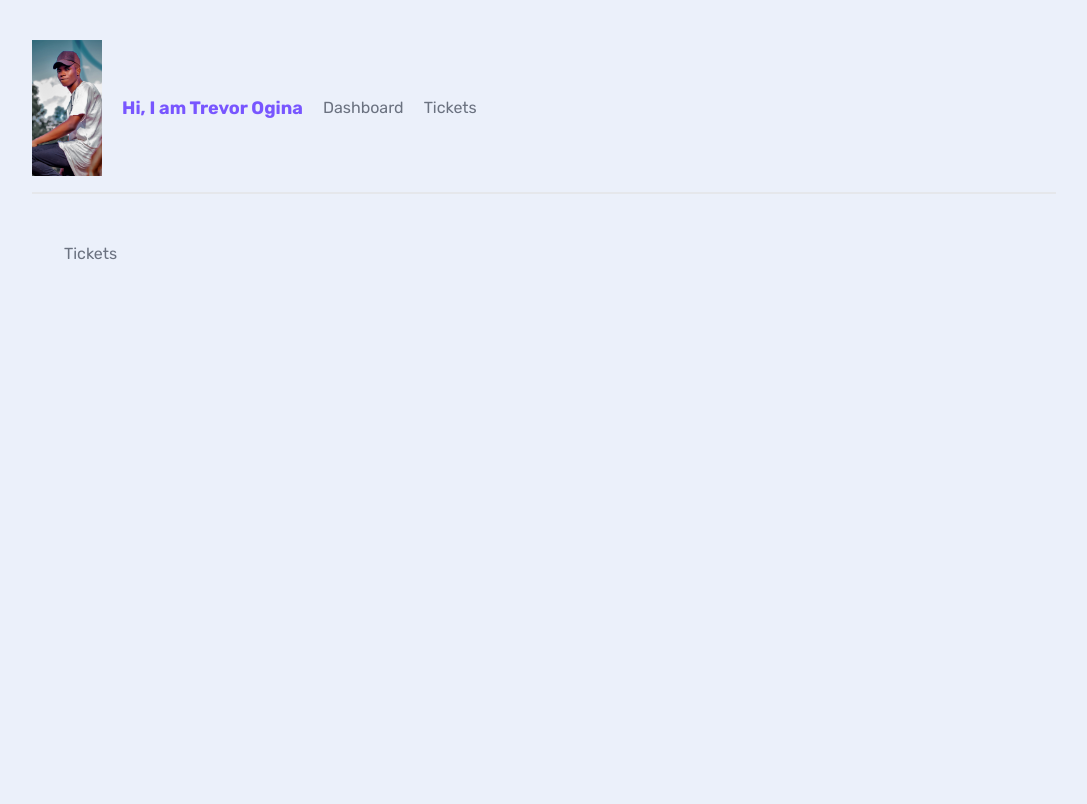
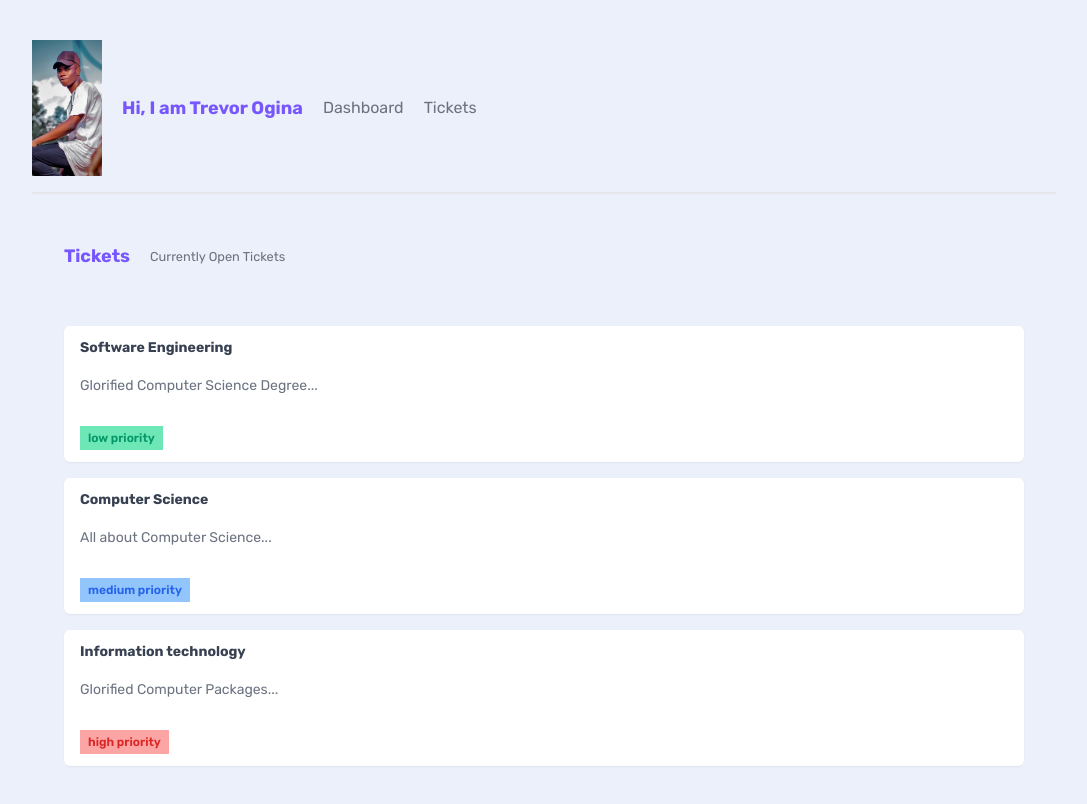
Before and after one commit to Trevor-crypto243/NEXT-JS, a Next.js app: page /tickets in a window 1280 px wide. Shown: the top 804 px of the page, without its empty margins (96-1183 px from the left). Built offline with nearby package versions, Linux system fonts and the light colour scheme; data requests are answered from the project's data file.

Commit message:
Fetch requests

```diff
--- /dev/null
+++ b/app/tickets/TicketList.jsx
@@ -0,0 +1,31 @@
+async function getTickets(){
+    const response = await fetch('http://localhost:4000/tickets',{
+        next:{
+            revalidate: 30 //seconds 0 - to never cache
+        }
+    })
+
+    return response.json()
+}
+
+
+export default async function TicketList(){
+    const tickets = await getTickets()
+    return(
+        <div>
+
+            {tickets.map((ticket)=>(
+               <div key={ticket.id} className="card my-5">
+                    <h3>{ticket.title}</h3>
+                    <p>{ticket.body.slice(0,200)}...</p>
+                    <div className={`pill ${ticket.priority}`}>
+                        {ticket.priority} priority
+                    </div>
+               </div>
+            ))}
+            {tickets.length === 0 && (
+                <p>There are no open tickets,  </p>
+            )}
+        </div>
+    )
+}
--- a/app/tickets/page.jsx
+++ b/app/tickets/page.jsx
@@ -1,7 +1,12 @@
+import TicketList from "./TicketList";
 export default function Tickets(){
     return(
         <main>
-        <div>Tickets</div>
+            <nav>
+                <h2>Tickets</h2>
+                <p><small>Currently Open Tickets</small></p>
+            </nav>
+            <TicketList/>
         </main>
     )
 }
--- /dev/null
+++ b/data/db.json
@@ -0,0 +1,25 @@
+{
+    "tickets":[
+        {
+            "id":"1",
+            "title":"Software Engineering",
+            "body":"Glorified Computer Science Degree",
+            "priority":"low",
+            "user_email":"otitrevor450@gmail.com"
+        },
+        {
+            "id":"2",
+            "title":"Computer Science",
+            "body":"All about Computer Science",
+            "priority":"medium",
+            "user_email":"trevorogina@gmail.com"
+        },
+        {
+            "id":"3",
+            "title":"Information technology",
+            "body":"Glorified Computer Packages",
+            "priority":"high",
+            "user_email":"trevorogina@gmail.com"
+        }
+    ]
+}
```
Also changed, not shown: 1 other file (tests, documents, lock files or other folders).
